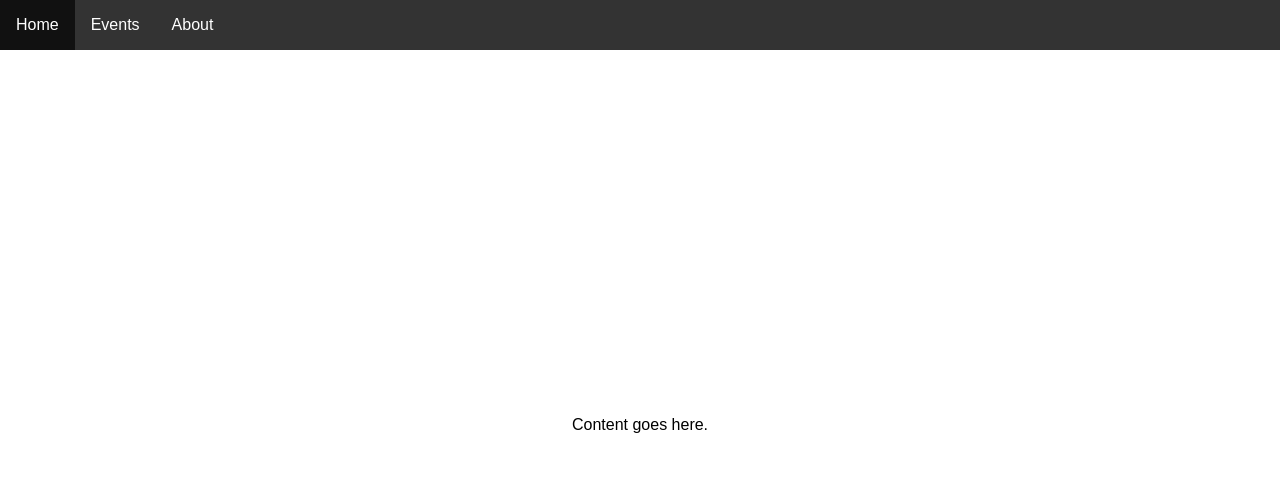
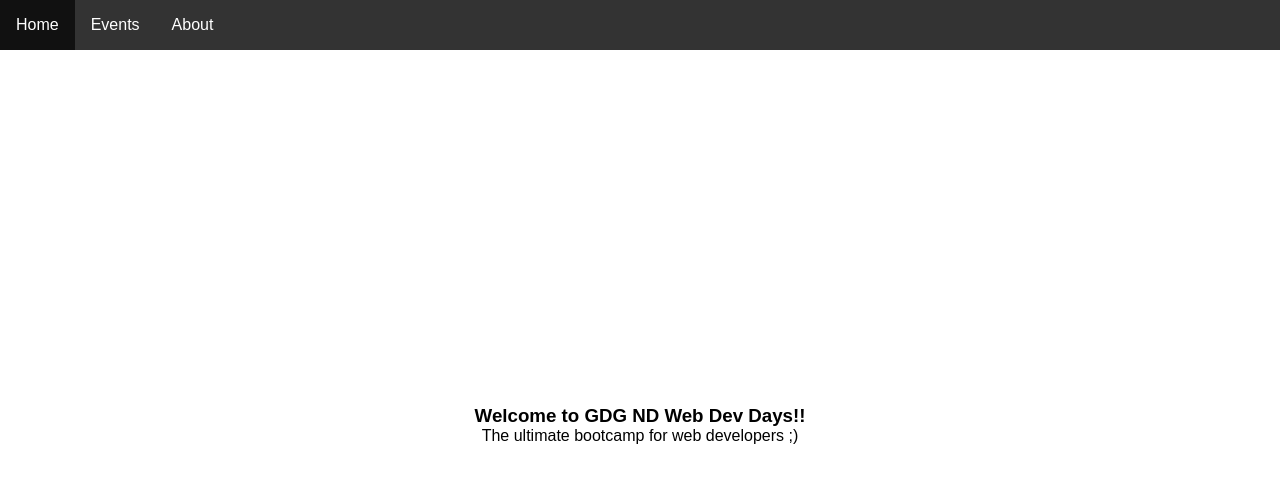
Before and after one commit to gdgnewdelhi/web-dev-day-angular, an Angular app: page /home in a window 1280 px wide. Before the commit this address led to /. Shown: the top 482 px of the page. Built offline with nearby package versions, Linux system fonts and the light colour scheme.

Commit message:
Add Home component and it's route

```diff
--- a/src/app/app-routing.module.ts
+++ b/src/app/app-routing.module.ts
@@ -1,7 +1,14 @@
 import { NgModule } from '@angular/core';
 import { Routes, RouterModule } from '@angular/router';
+import { HomeComponent } from './home/home.component';
 
-const routes: Routes = [];
+const routes: Routes = [
+  {
+    path: 'home',
+    component: HomeComponent
+  }
+  // TODO Create About and Events components and add routes for them
+];
 
 @NgModule({
   imports: [RouterModule.forRoot(routes)],
--- a/src/app/app.module.ts
+++ b/src/app/app.module.ts
@@ -5,12 +5,14 @@
 import { AppComponent } from './app.component';
 import { HeaderComponent } from './header/header.component';
 import { ContentComponent } from './content/content.component';
+import { HomeComponent } from './home/home.component';
 
 @NgModule({
   declarations: [
     AppComponent,
     HeaderComponent,
-    ContentComponent
+    ContentComponent,
+    HomeComponent
   ],
   imports: [
     BrowserModule,
--- a/src/app/content/content.component.html
+++ b/src/app/content/content.component.html
@@ -1 +1,2 @@
-<div id="main">Content goes here.</div>
+<!-- Router outler is a placeholder for the component associated with the current path. -->
+<router-outlet></router-outlet>
--- /dev/null
+++ b/src/app/home/home.component.css
@@ -0,0 +1,8 @@
+#container{
+    width: 100%;
+    height: 100%;
+    display: flex;
+    justify-content: center;
+    flex-direction: column;
+    align-items: center;
+}
--- /dev/null
+++ b/src/app/home/home.component.html
@@ -0,0 +1,6 @@
+<div id="container">
+  <h3>
+    Welcome to GDG ND Web Dev Days!!
+  </h3>
+  <p>The ultimate bootcamp for web developers ;)</p>
+</div>
--- /dev/null
+++ b/src/app/home/home.component.ts
@@ -0,0 +1,15 @@
+import { Component, OnInit } from '@angular/core';
+
+@Component({
+  selector: 'app-home',
+  templateUrl: './home.component.html',
+  styleUrls: ['./home.component.css']
+})
+export class HomeComponent implements OnInit {
+
+  constructor() { }
+
+  ngOnInit() {
+  }
+
+}
```
Also changed, not shown: 1 other file (tests, documents, lock files or other folders).
